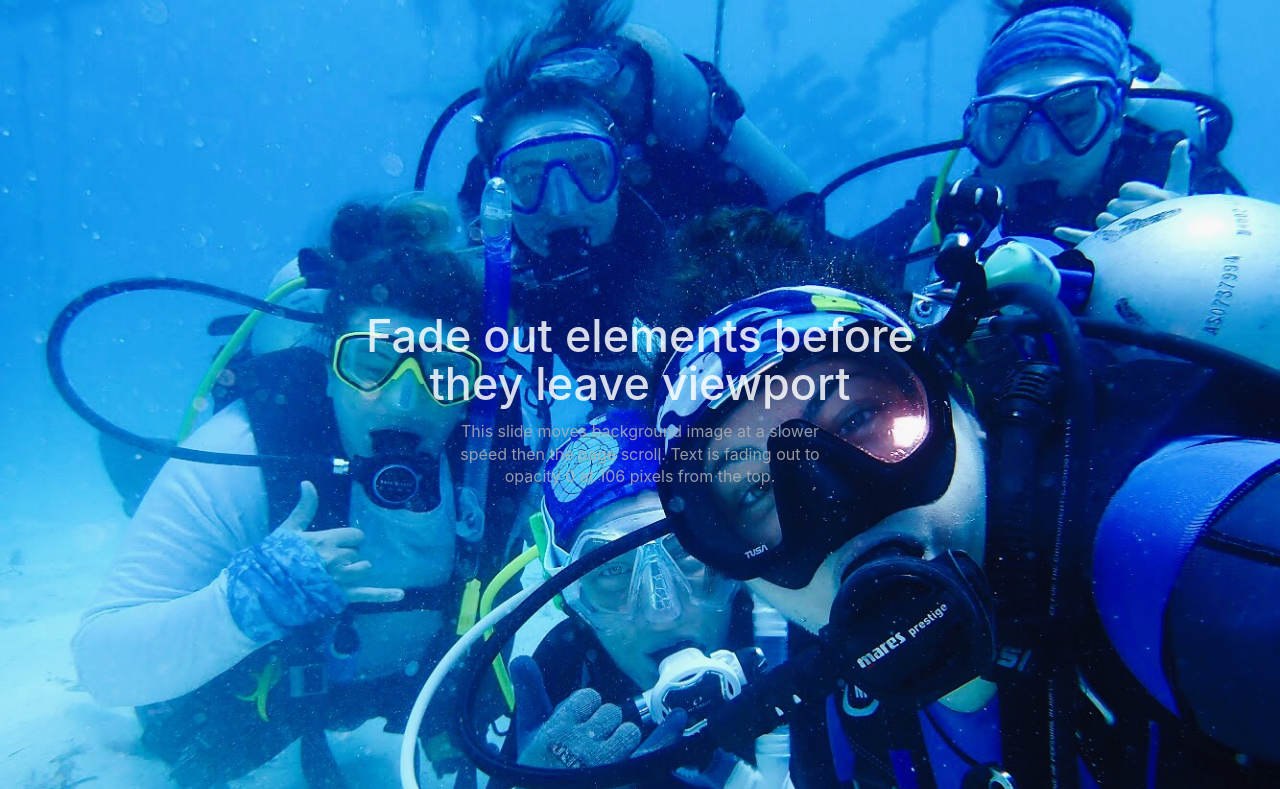
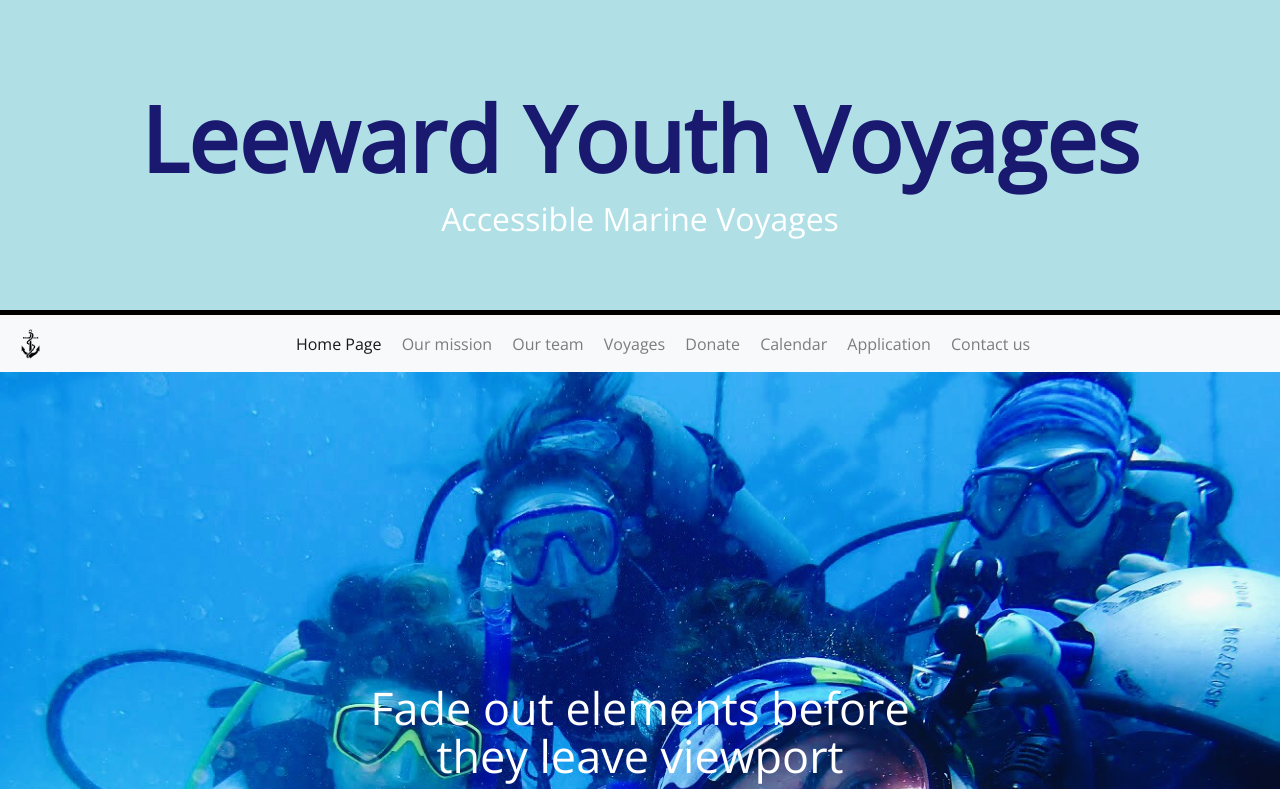
Before and after one commit to ericmtang/NC_NonProfit_Project, a website: page index-alt1.html in a window 1280 px wide. Shown: the top 789 px of the page. Drawn offline with nearby package versions, Linux system fonts and the light colour scheme.

Commit message:
parallax update

```diff
--- a/index-alt1.html
+++ b/index-alt1.html
@@ -6,7 +6,7 @@
   <meta http-equiv="X-UA-Compatible" content="IE=edge">
   <meta name="viewport" content="width=device-width, initial-scale=1.0">
   <link rel="stylesheet" href="node_modules/bootstrap/dist/css/bootstrap.min.css">
-  <!-- <link rel="stylesheet" href="styles.css"> -->
+  <link rel="stylesheet" href="styles.css">
   <link rel="stylesheet" href="../css/skrollr.css">
   <link rel="preconnect" href="https://fonts.gstatic.com">
   <link href="https://fonts.googleapis.com/css2?family=Open+Sans:wght@300&display=swap" rel="stylesheet">
@@ -123,7 +123,7 @@
 </head>
 
 <body>
-  <!--
+
   <header class="jumbotron jumbotron-fluid">
     <div class="container">
       <div class="row">
@@ -134,7 +134,6 @@
       </div>
     </div>
   </header>
-
 
   <div class="navbar navbar-expand-sm navbar-light bg-light sticky-top">
     <a class="navbar-brand" href="#"><img src="images/anchor-icon.png" height="30" width="30"></a>
@@ -154,7 +153,6 @@
       </ul>
     </div>
   </div>
-  -->
 
   <main>
     <section id="slide-1" class="homeSlide" style="height: 881px;">
```
